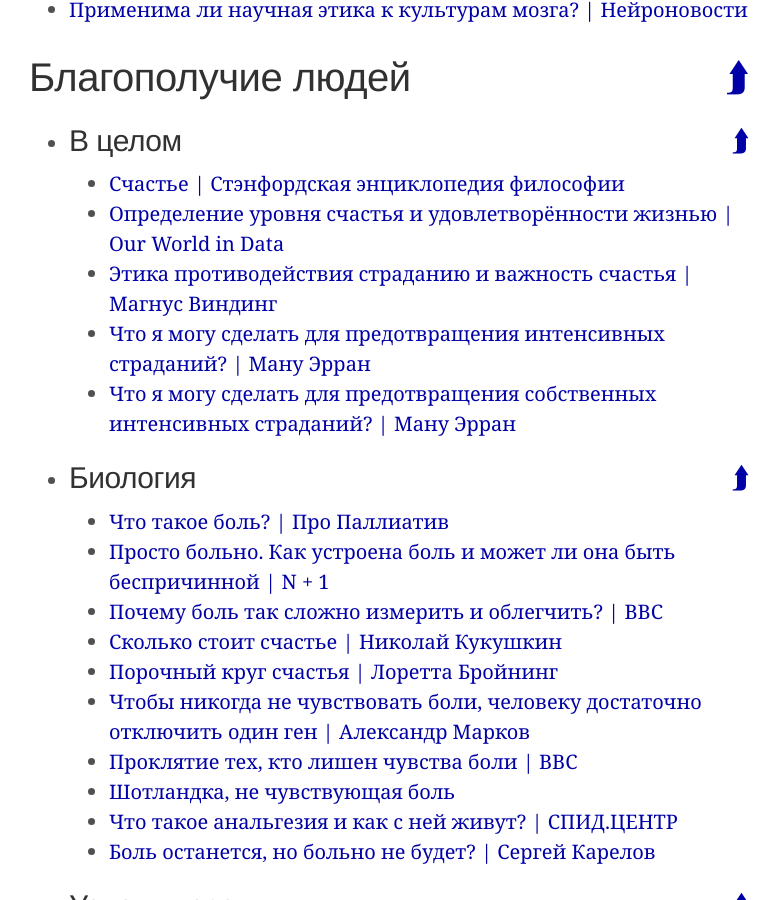
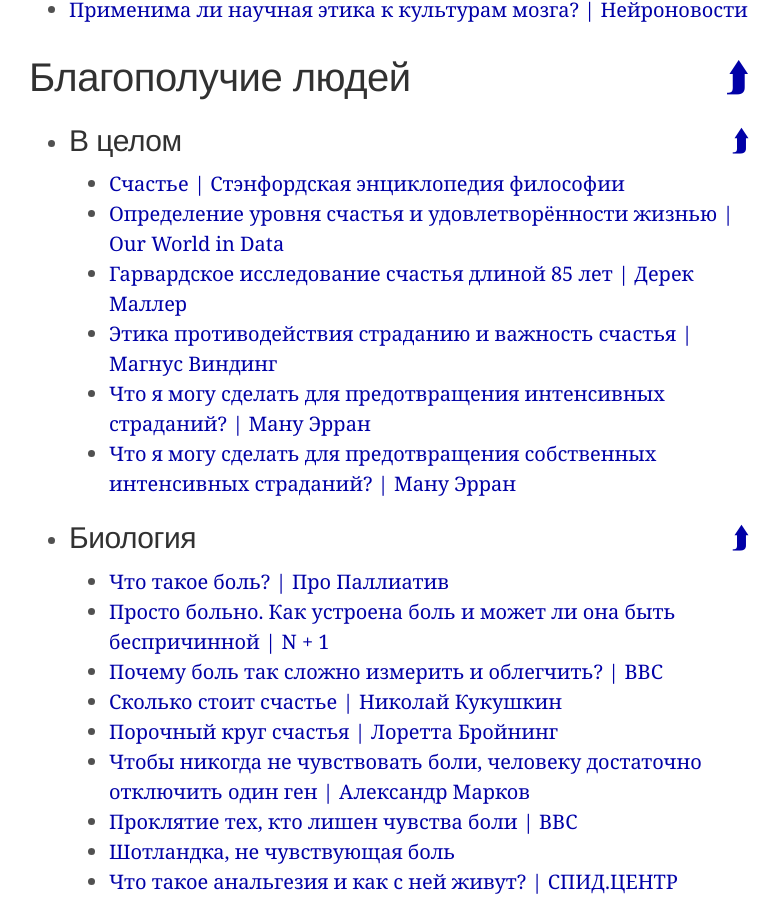
Before and after one commit to ReducingSuffering/reducingsuffering.github.io, a Jekyll site: the page built from index.md, in a window 1280 px wide and 900 px high, scrolled down 7788 px. Shown: the whole window, without its empty margins (251-1031 px from the left). Built offline with Jekyll 4.4.1, drawn with Linux system fonts in a browser that asks for light colours.

Commit message:
Update humans.html

```diff
--- a/_lists/humans.html
+++ b/_lists/humans.html
@@ -9,6 +9,7 @@ sublists:
   nodes:
   - 227 # Счастье — Стэнфордская Энциклопедия Философии
   - 181 # Определение уровня счастья и удовлетворённости жизнью — Open Longevity
+  - 541 # Гарвардское исследование счастья длиной 85 лет - Veritasium
   - 524 # Этика противодействия страданию и важность счастья — Магнус Виндинг
   - 119 # Что я могу сделать для предотвращения интенсивных страданий? — Ману Эрран
   - 118 # Что я могу сделать для предотвращения собственных интенсивных страданий? — Ману Эрран
```
